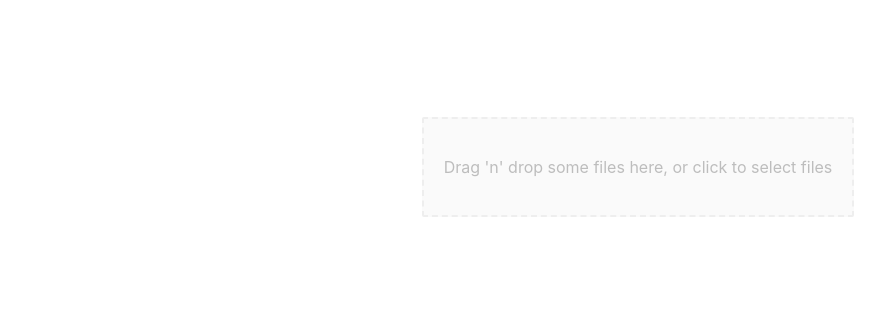
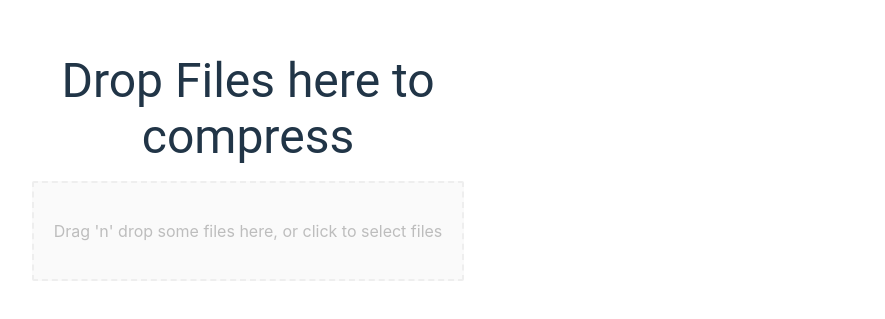
Before and after one commit to sean-cunningham/compression-project, a React (Vite) app in the folder ghi/: page / in a window 1280 px wide. Shown: the part 233-552 px from the top of the page, without its empty margins (2-887 px from the left). Built offline with nearby package versions, Linux system fonts and the light colour scheme.

Commit message:
make card, pass results into card and map into app

```diff
--- a/ghi/src/App.jsx
+++ b/ghi/src/App.jsx
@@ -1,16 +1,38 @@
-import { useState } from 'react'
+import { useState } from 'react';
+import Dropzone from './Dropzone';
+import Box from '@mui/material/Box';
+import Typography from '@mui/material/Typography';
+import Result_Card from './Card';
 
-import './App.css'
-import Dropzone from './Dropzone'
 
 function App() {
 
+  const [results, setResults] = useState({});
+
+
+  const handleResults = (results) => { setResults(results)};
+
 
   return (
-    <>
-      <Dropzone />
 
-    </>
+      <Box sx={{
+        width: '100%',
+        maxWidth: 500,
+        display: "flex",
+        flexDirection: "column",
+        justifyContent: "center",
+        alignItems: "center",
+        textAlign: "center"
+        }}>
+        <Typography variant="h3" gutterBottom>
+          Drop Files here to compress
+        </Typography>
+        <Dropzone handleResults={handleResults}/>
+        {Object.entries(results).map(([name, result])=>{
+            return <Result_Card key={name} name={name} result={result}/>
+        })}
+      </Box>
+
   )
 }
 
--- /dev/null
+++ b/ghi/src/Card.jsx
@@ -0,0 +1,32 @@
+import { Card, CardContent, Typography, List, ListItem, ListItemText } from '@mui/material';
+
+const Result_Card = ({ name, result }) => {
+  return (
+    <Card sx={{ maxWidth: 345, margin: '1rem' }}>
+      <CardContent>
+        <Typography variant="h5" component="div">
+          {name}
+        </Typography>
+        <List>
+          <ListItem>
+            <ListItemText primary={`Original Size: ${result.original_size}`} />
+          </ListItem>
+          <ListItem>
+            <ListItemText primary={`Compressed Size: ${result.compressed_size}`} />
+          </ListItem>
+          <ListItem>
+            <ListItemText primary={`Decompression %: ${result['decompression %']}`} />
+          </ListItem>
+          <ListItem>
+            <ListItemText primary={`Compression Time: ${result.compress_time}s`} />
+          </ListItem>
+          <ListItem>
+            <ListItemText primary={`Decompression Time: ${result.decompress_time}s`} />
+          </ListItem>
+        </List>
+      </CardContent>
+    </Card>
+  );
+};
+
+export default Result_Card
--- a/ghi/src/Dropzone.jsx
+++ b/ghi/src/Dropzone.jsx
@@ -31,7 +31,7 @@ const rejectStyle = {
 
 const url = 'http://localhost:8000/compress/';
 
-export default function Dropzone() {
+export default function Dropzone({handleResults}) {
   const onDrop = useCallback((acceptedFiles) => {
     acceptedFiles.forEach((file) => {
       const reader = new FileReader();
@@ -49,6 +49,7 @@ export default function Dropzone() {
         .then(response=>response.json())
         .then(data=>{
           console.log('success: ', data);
+          handleResults(data);
         })
         .catch(error=>{
           console.error('Error:', error);
```
Also changed, not shown: ghi/package.json (+8 -1 lines), 1 other file (tests, documents, lock files or other folders).
